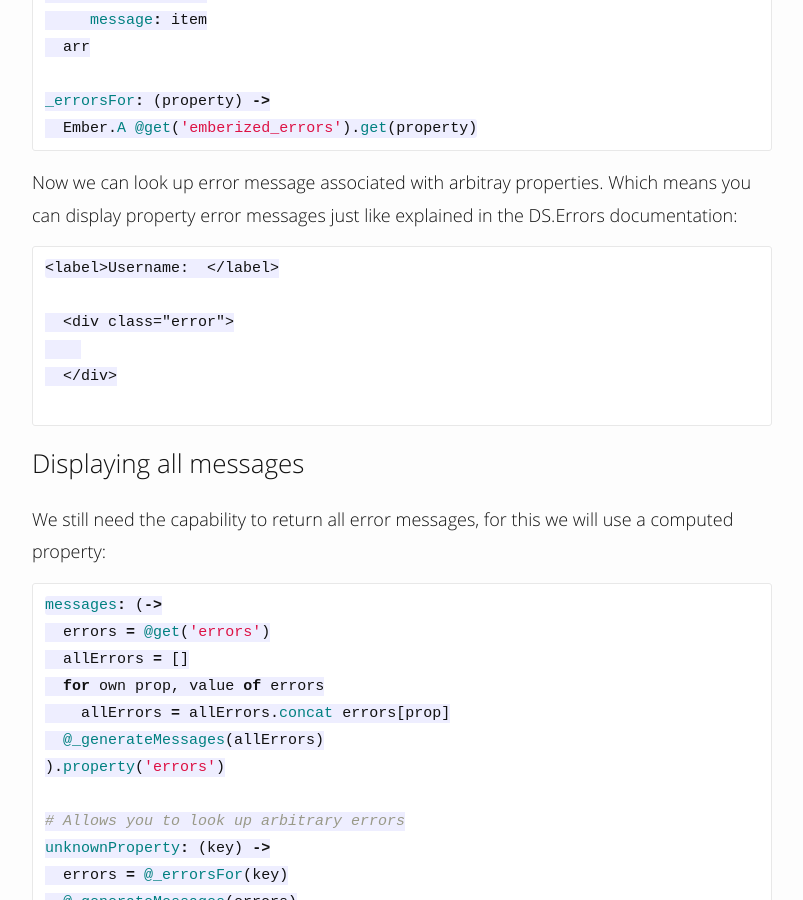
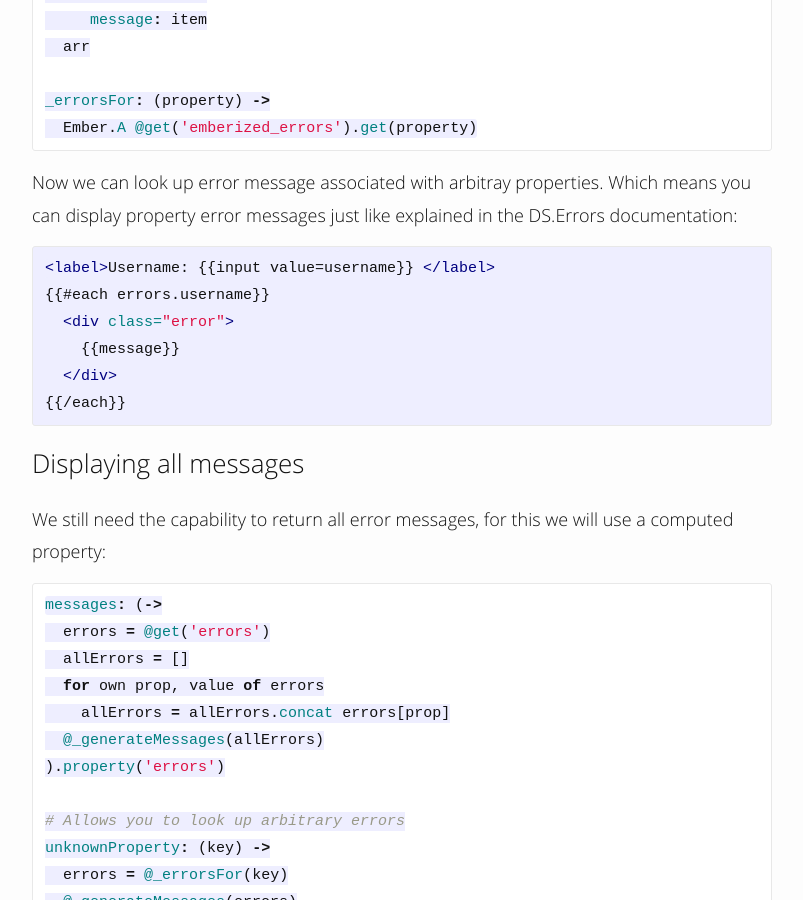
Before and after one commit to DVG/dvg.github.io, a Jekyll site: the page built from _posts/2014-12-05-server-side-error-messages-for-arbitrary-ajax-calls-in-ember-cli.md, in a window 1280 px wide and 900 px high, scrolled down 2538 px. Shown: the whole window, without its empty margins (238-1041 px from the left). Built offline with Jekyll 4.4.1, drawn with Linux system fonts in a browser that asks for light colours; nearby versions of some CDN libraries; Markdown is read by kramdown in place of the engine named in the settings; comment, search, counter and statistics services are not loaded.

Commit message:
silly handlebars

````diff
--- a/_posts/2014-12-05-server-side-error-messages-for-arbitrary-ajax-calls-in-ember-cli.md
+++ b/_posts/2014-12-05-server-side-error-messages-for-arbitrary-ajax-calls-in-ember-cli.md
@@ -93,14 +93,16 @@ _errorsFor: (property) ->
 
 Now we can look up error message associated with arbitray properties. Which means you can display property error messages just like explained in the DS.Errors documentation:
 
-```
+{% highlight html %}
+{% raw %}
 <label>Username: {{input value=username}} </label>
 {{#each errors.username}}
   <div class="error">
     {{message}}
   </div>
 {{/each}}
-```
+{% endraw %}
+{% endhighlight %}
 
 ### Displaying all messages
 
````
